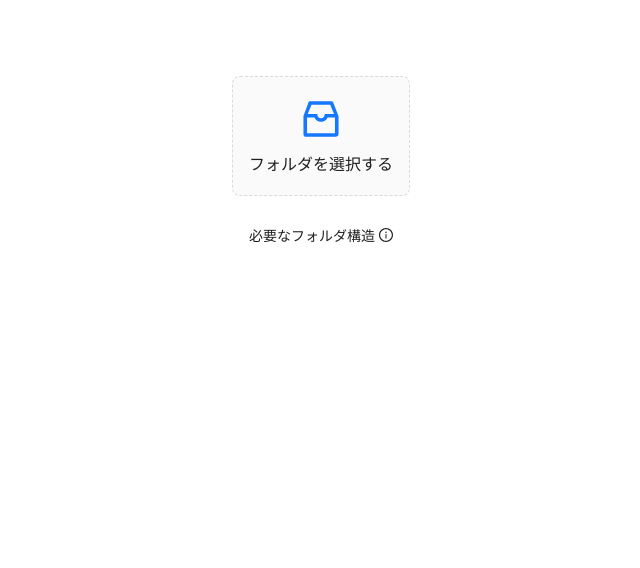
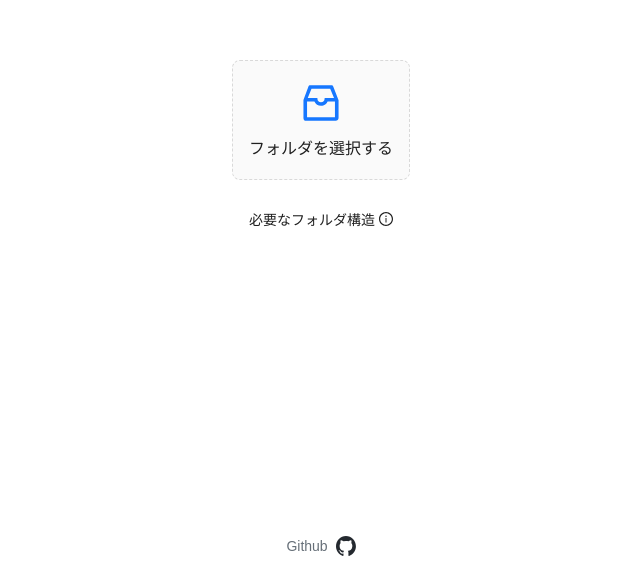
Before and after one commit to bakuhu-shokusei/proofreading, a Vue app: page / in a window 1280 px wide. Shown: the part 232-800 px from the top of the page, without its empty margins (319-959 px from the left). Built offline with nearby package versions, Linux system fonts and the light colour scheme.

Commit message:
add docs

```diff
--- a/src/components/init/Init.vue
+++ b/src/components/init/Init.vue
@@ -1,4 +1,5 @@
 <template>
+  <div class="init-page">
     <div v-if="!browserSupported" class="error">
       <a-alert
         message="最新のChromeやEdgeを使ってください"
@@ -43,8 +44,17 @@
         </div>
       </template>
     </div>
+
+    <div class="github-link">
+      <a href="https://github.com/bakuhu-shokusei/proofreading" target="_blank">
+        Github
+        <img src="/github-mark.svg" />
+      </a>
+    </div>
+
     <div v-if="browserSupported && directoryHistory === undefined" class="spin">
       <a-spin size="large" />
+    </div>
   </div>
 </template>
 
@@ -120,13 +130,21 @@ p {
 .error {
   padding: 16px;
 }
+
+.init-page {
+  min-height: 100dvh;
+  display: flex;
+  flex-direction: column;
+}
+
 .file-system {
+  flex: 1;
+  padding: 16px 0;
   display: flex;
   flex-direction: column;
   gap: 16px;
   align-items: center;
   justify-content: center;
-  height: 100dvh;
   max-width: 800px;
   margin: 0 auto;
   .upload-drag {
@@ -183,6 +201,23 @@ p {
   }
 }
 
+.github-link {
+  height: 32px;
+  & > a {
+    font-size: 14px;
+    text-decoration: none;
+    color: #666f78;
+    display: flex;
+    align-items: center;
+    justify-content: center;
+    & > img {
+      width: 20px;
+      height: 20px;
+      margin-left: 8px;
+    }
+  }
+}
+
 .directory-example {
   padding: 16px;
   background-color: #eeeeee;
```
Also changed, not shown: public/github-mark.svg (added), 6 other files (tests, documents, lock files or other folders). Lines whose indentation alone changed are shown as unchanged.
